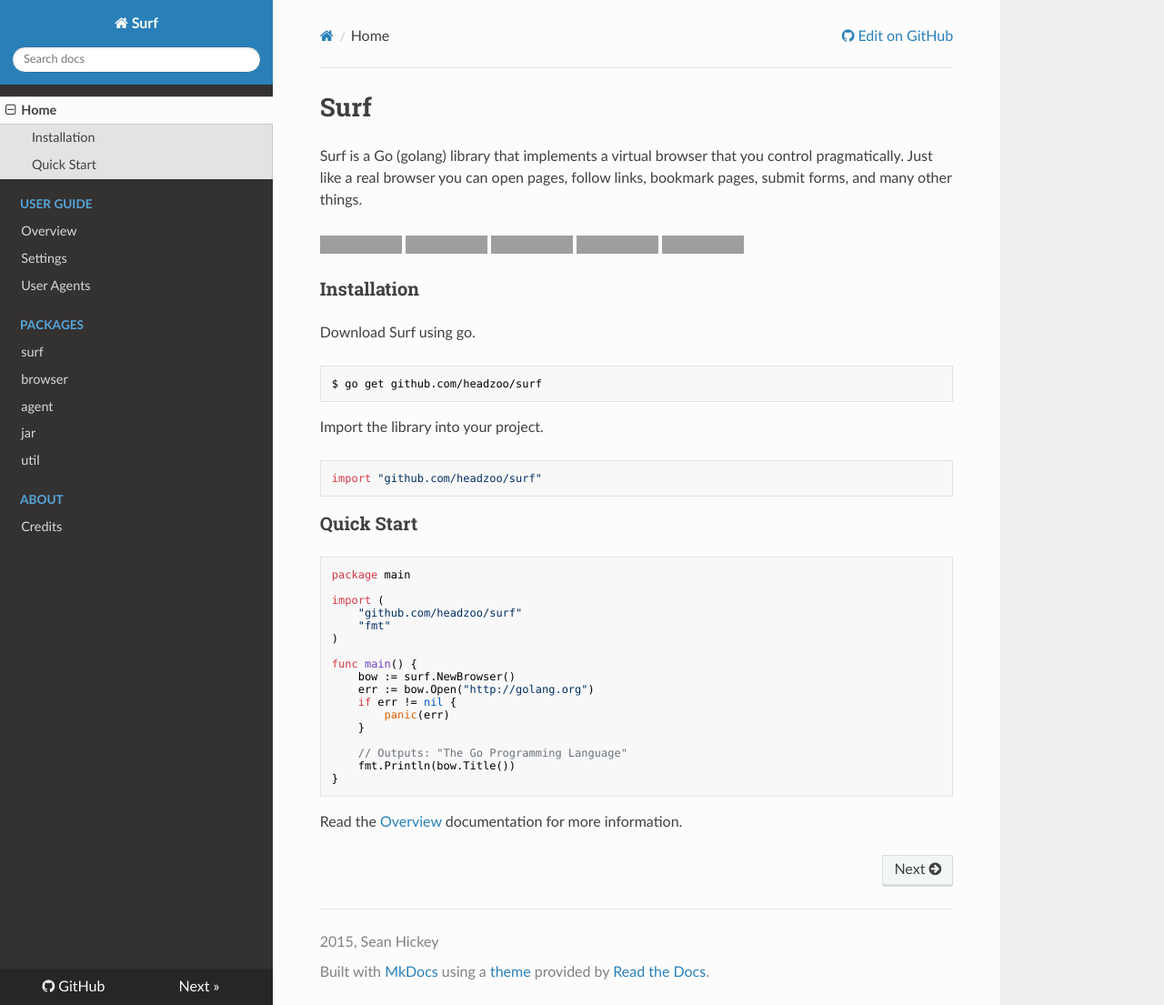
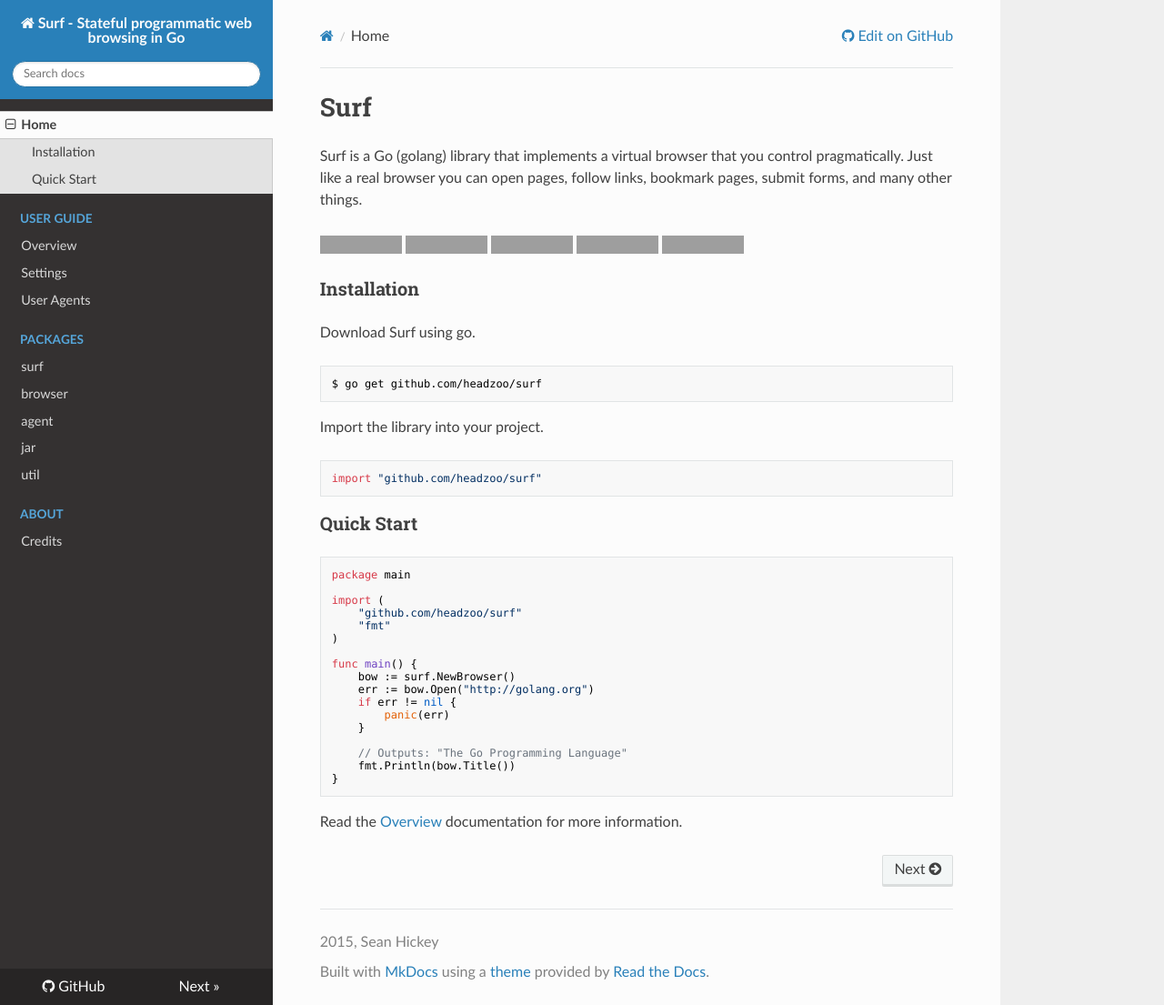
Before and after one commit to headzoo/surf, an MkDocs documentation site: the page built from docs/index.md, in a window 1280 px wide and 1105 px high. Shown: the whole window at 91% size. Built offline with MkDocs 1.6.1, drawn with Linux system fonts in a browser that asks for light colours; nearby versions of some CDN libraries; old or Windows-style settings are respelled for this version of MkDocs; part of the change alters nothing that is shown; grey boxes are pictures that could not be loaded.

Commit message:
Updated docs
[ci skip]

```diff
--- a/mkdocs.yml
+++ b/mkdocs.yml
@@ -1,5 +1,4 @@
-site_name: "Surf"
-site_description: "Stateful programmatic web browsing in Go."
+site_name: "Surf - Stateful programmatic web browsing in Go"
 repo_url: "https://github.com/headzoo/surf"
 site_author: "Sean Hickey"
 copyright: "2015, Sean Hickey"
```
